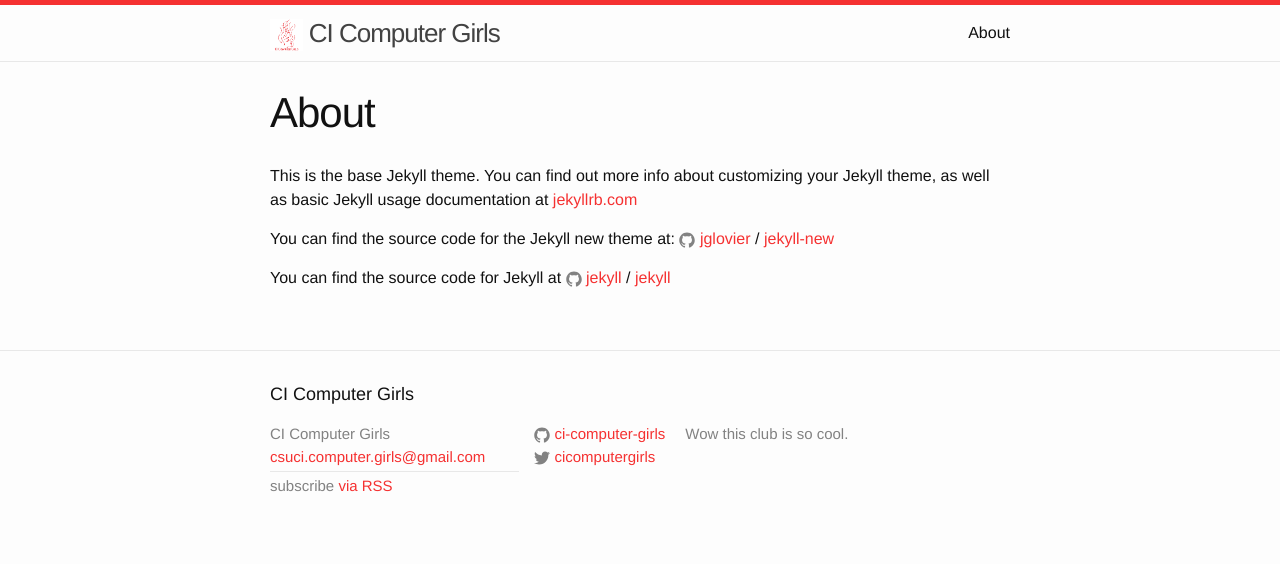
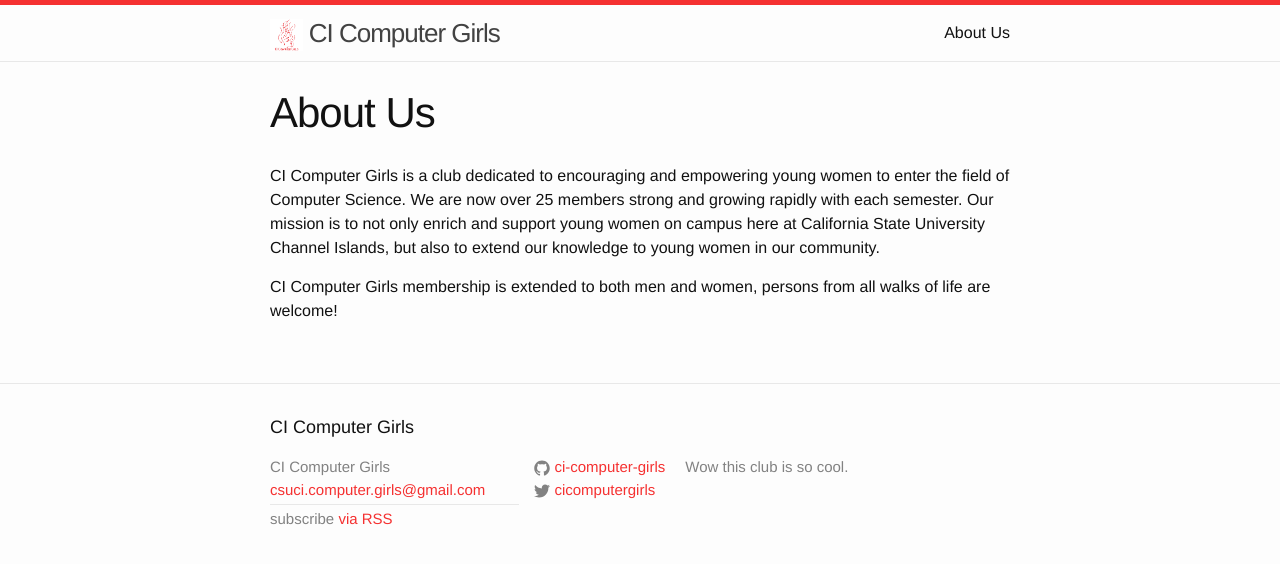
Before and after one commit to CI-Computer-Girls/ci-computer-girls.github.io, a Jekyll site: the page built from about.md, in a window 1280 px wide. Shown: the top 564 px of the page. Built offline with Jekyll 4.4.1, drawn with Linux system fonts in a browser that asks for light colours.

Commit message:
update about us

```diff
--- a/about.md
+++ b/about.md
@@ -1,15 +1,12 @@
 ---
 layout: page
-title: About
+title: About Us
 permalink: /about/
 ---
 
-This is the base Jekyll theme. You can find out more info about customizing your Jekyll theme, as well as basic Jekyll usage documentation at [jekyllrb.com](http://jekyllrb.com/)
 
-You can find the source code for the Jekyll new theme at:
-{% include icon-github.html username="jglovier" %} /
-[jekyll-new](https://github.com/jglovier/jekyll-new)
+CI Computer Girls is a club dedicated to encouraging and empowering young women to enter the field of Computer Science.
+We are now over 25 members strong and growing rapidly with each semester.
+Our mission is to not only enrich and support young women on campus here at California State University Channel Islands, but also to extend our knowledge to young women in our community.
 
-You can find the source code for Jekyll at
-{% include icon-github.html username="jekyll" %} /
-[jekyll](https://github.com/jekyll/jekyll)
+CI Computer Girls membership is extended to both men and women, persons from all walks of life are welcome!
```
